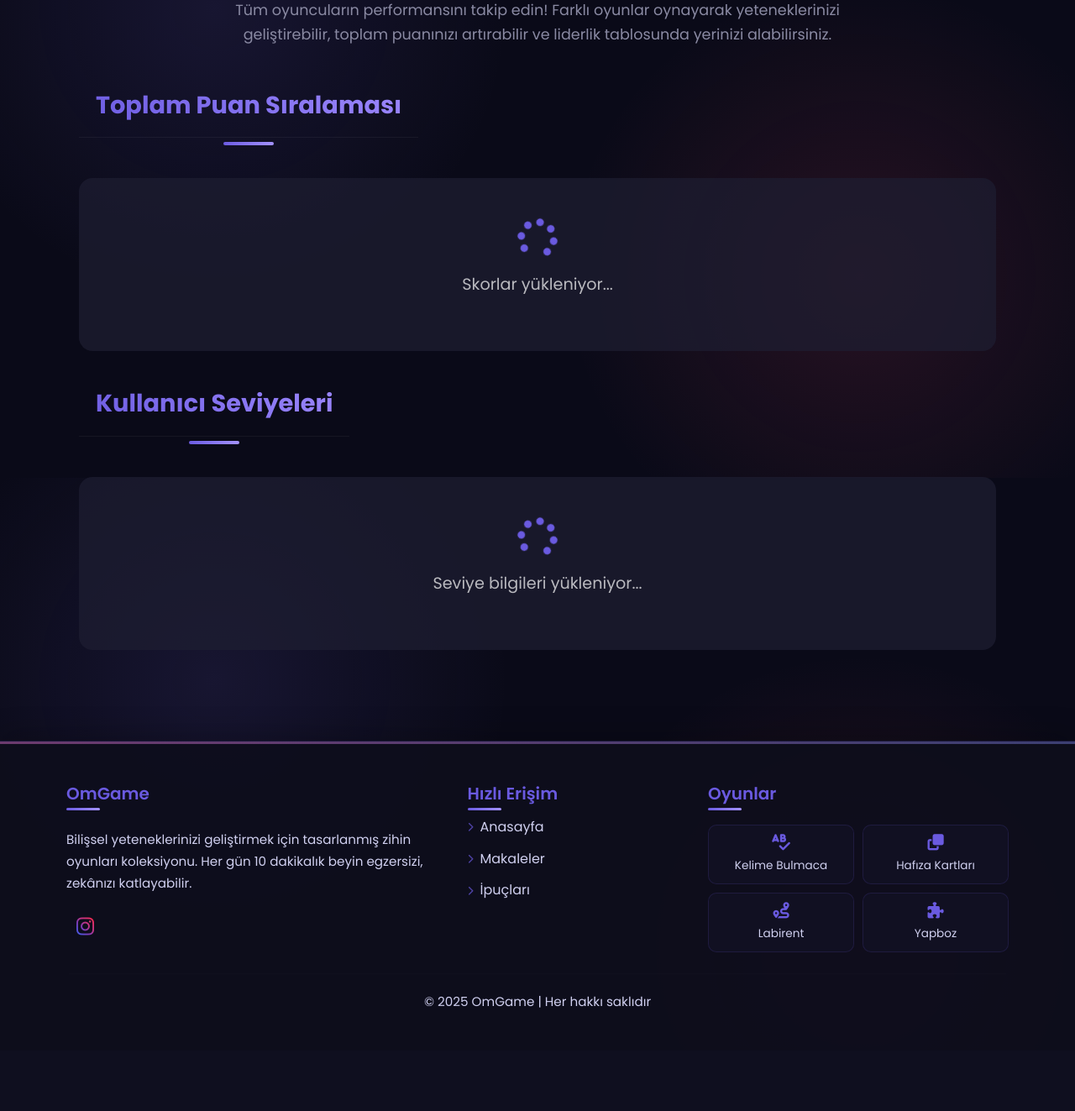
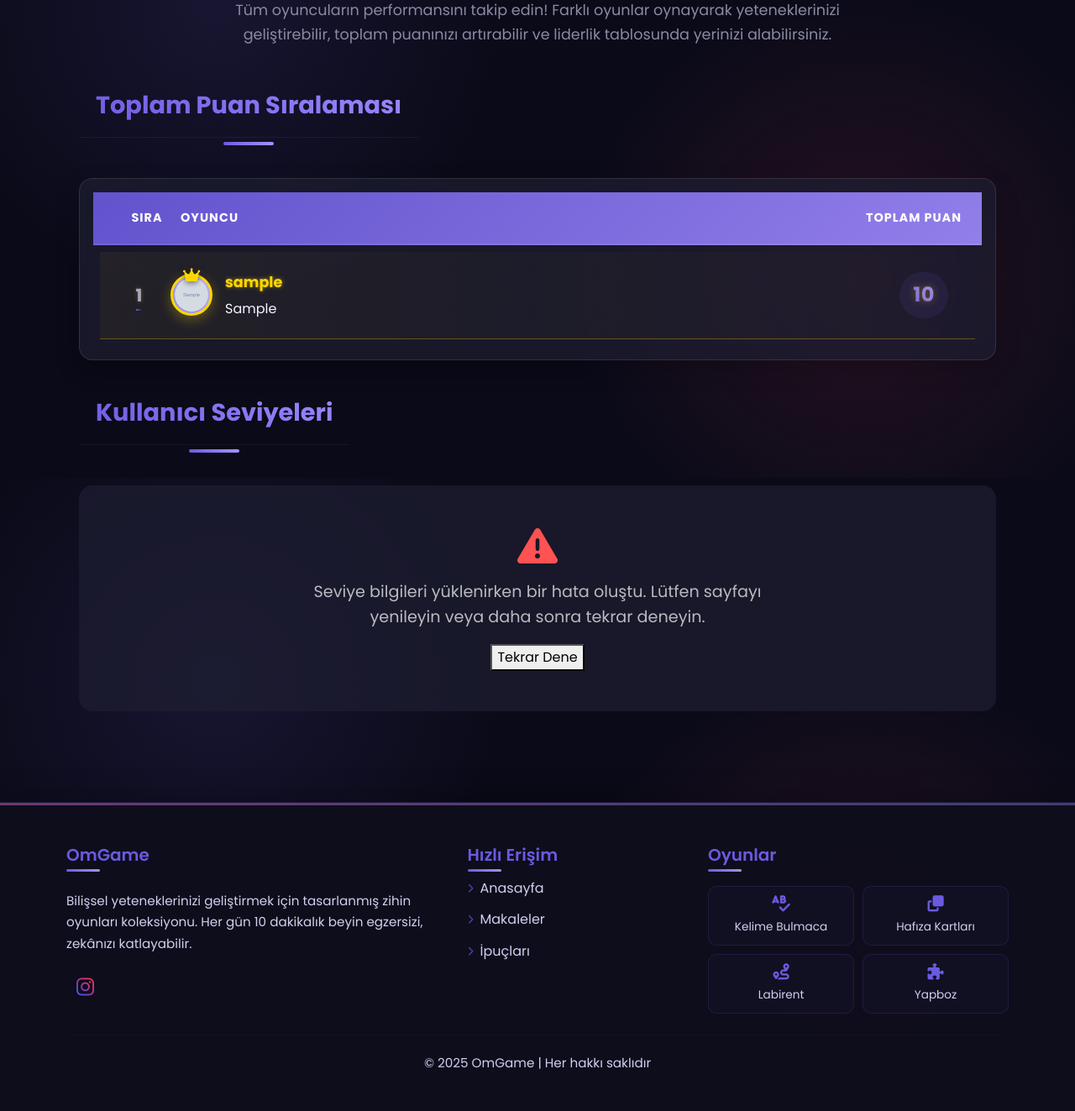
Before and after one commit to Orhan011/OmGame1, a Flask app: page /leaderboard in a window 1280 px wide. Shown: the part 231-1554 px from the top of the page at 84% size. Before the commit the page ends 1431 px from the top, so only its background shows below. Run offline with Flask 3, Linux system fonts and the light colour scheme; tables that the repository leaves empty hold one stand-in row (values such as "Sample post"); grey boxes marked "Sample" are stand-in pictures; some libraries are stand-ins or nearby versions.

Commit message:
Assistant checkpoint: Liderlik tablosu fonksiyonlarını ve stillerini düzeltme
Assistant generated file changes:
- static/js/leaderboard.js: Liderlik tablosu fonksiyonlarını düzeltme
- static/css/leaderboard.css: Liderlik tablosu taç ve kullanıcı vurgulamasını geliştirme

---

User prompt:

Liderlik tablosu yüklenmiyor

Replit-Commit-Author: Assistant
Replit-Commit-Session-Id: 93c37b8b-f171-4b86-a856-3011c889fc8b

```diff
--- a/static/css/leaderboard.css
+++ b/static/css/leaderboard.css
@@ -224,8 +224,30 @@
   justify-content: center;
   margin-right: 15px;
   flex-shrink: 0;
-  box-shadow: 0 5px 10px rgba(0, 0, 0, 0.1);
+  box-shadow: 0 5px 10px rgba(0, 0, 0, 0.2);
   border: 2px solid rgba(255, 255, 255, 0.2);
+  position: relative;
+}
+
+.top-1 .player-avatar {
+  border: 3px solid gold;
+  box-shadow: 0 5px 15px rgba(255, 215, 0, 0.3);
+}
+
+.top-2 .player-avatar {
+  border: 3px solid silver;
+  box-shadow: 0 5px 15px rgba(192, 192, 192, 0.3);
+}
+
+.top-3 .player-avatar {
+  border: 3px solid #cd7f32; /* bronze */
+  box-shadow: 0 5px 15px rgba(205, 127, 50, 0.3);
+}
+
+.current-user {
+  background: rgba(106, 90, 224, 0.15);
+  box-shadow: 0 0 15px rgba(106, 90, 224, 0.3);
+  transform: scale(1.02);
 }
 
 .avatar-content {
@@ -233,6 +255,24 @@
   font-weight: 700;
   font-size: 1.5rem;
   text-shadow: 0 1px 2px rgba(0, 0, 0, 0.3);
+}
+
+.crown {
+  position: absolute;
+  top: -15px;
+  left: 50%;
+  transform: translateX(-50%);
+  color: gold;
+  font-size: 1.2rem;
+  filter: drop-shadow(0 2px 3px rgba(0, 0, 0, 0.3));
+  z-index: 2;
+}
+
+.avatar-image {
+  width: 100%;
+  height: 100%;
+  object-fit: cover;
+  border-radius: 50%;
 }
 
 
@@ -846,8 +886,7 @@
   }
 
   .score-value {
-    font-size: 0.9rem;
-  }
+    font-size: 0.9rem;}
 }
 
 @media (max-width: 576px) {
--- a/static/js/leaderboard.js
+++ b/static/js/leaderboard.js
@@ -1,3 +1,4 @@
+
 // Sayfa yüklendiğinde skorları getir
 document.addEventListener('DOMContentLoaded', function() {
   loadLeaderboard();
@@ -83,6 +84,44 @@ function loadLeaderboard() {
             <div class="player-cell">
               <div class="player-avatar">
                 ${crownHTML}
+                ${avatarUrl ?
+                  `<img src="${avatarUrl}" alt="${player.username}" class="avatar-image" onerror="this.style.display='none'; this.nextElementSibling.style.display='flex';" />
+                   <span class="avatar-content" style="display:none">${initial}</span>` :
+                  `<span class="avatar-content">${initial}</span>`
+                }
+              </div>
+              <div class="player-info">
+                <div class="player-name ${userNameColorClass}">${player.username || 'İsimsiz Oyuncu'}</div>
+                ${player.rank ? `<div class="player-rank">${player.rank}</div>` : ''}
+              </div>
+            </div>
+            <div class="score-cell">
+              <div class="score-container">
+                <span class="score-value">${player.total_score || 0}</span>
+              </div>
+            </div>
+          </div>
+        `;
+      });
+
+      html += `
+          </div>
+        </div>
+      `;
+
+      leaderboardContainer.innerHTML = html;
+    })
+    .catch(error => {
+      console.error('Skor verileri yüklenirken hata:', error);
+      leaderboardContainer.innerHTML = `
+        <div class="error">
+          <i class="fas fa-exclamation-triangle"></i>
+          <p>Skorlar yüklenirken bir hata oluştu. Lütfen sayfayı yenileyin veya daha sonra tekrar deneyin.</p>
+          <button onclick="loadLeaderboard()" class="retry-button">Tekrar Dene</button>
+        </div>
+      `;
+    });
+}
 
 // Seviye tablosunu yükleyen fonksiyon
 function loadLevelLeaderboard() {
@@ -215,42 +254,3 @@ function loadLevelLeaderboard() {
       `;
     });
 }
-
-                ${avatarUrl ?
-                  `<img src="${avatarUrl}" alt="${player.username}" class="avatar-image" onerror="this.style.display='none'; this.nextElementSibling.style.display='flex';" />
-                   <span class="avatar-content" style="display:none">${initial}</span>` :
-                  `<span class="avatar-content">${initial}</span>`
-                }
-              </div>
-              <div class="player-info">
-                <div class="player-name ${userNameColorClass}">${player.username || 'İsimsiz Oyuncu'}</div>
-                ${player.rank ? `<div class="player-rank">${player.rank}</div>` : ''}
-              </div>
-            </div>
-            <div class="score-cell">
-              <div class="score-container">
-                <span class="score-value">${player.total_score || 0}</span>
-              </div>
-            </div>
-          </div>
-        `;
-      });
-
-      html += `
-          </div>
-        </div>
-      `;
-
-      leaderboardContainer.innerHTML = html;
-    })
-    .catch(error => {
-      console.error('Skor verileri yüklenirken hata:', error);
-      leaderboardContainer.innerHTML = `
-        <div class="error">
-          <i class="fas fa-exclamation-triangle"></i>
-          <p>Skorlar yüklenirken bir hata oluştu. Lütfen sayfayı yenileyin veya daha sonra tekrar deneyin.</p>
-          <button onclick="loadLeaderboard()" class="retry-button">Tekrar Dene</button>
-        </div>
-      `;
-    });
-}
```
